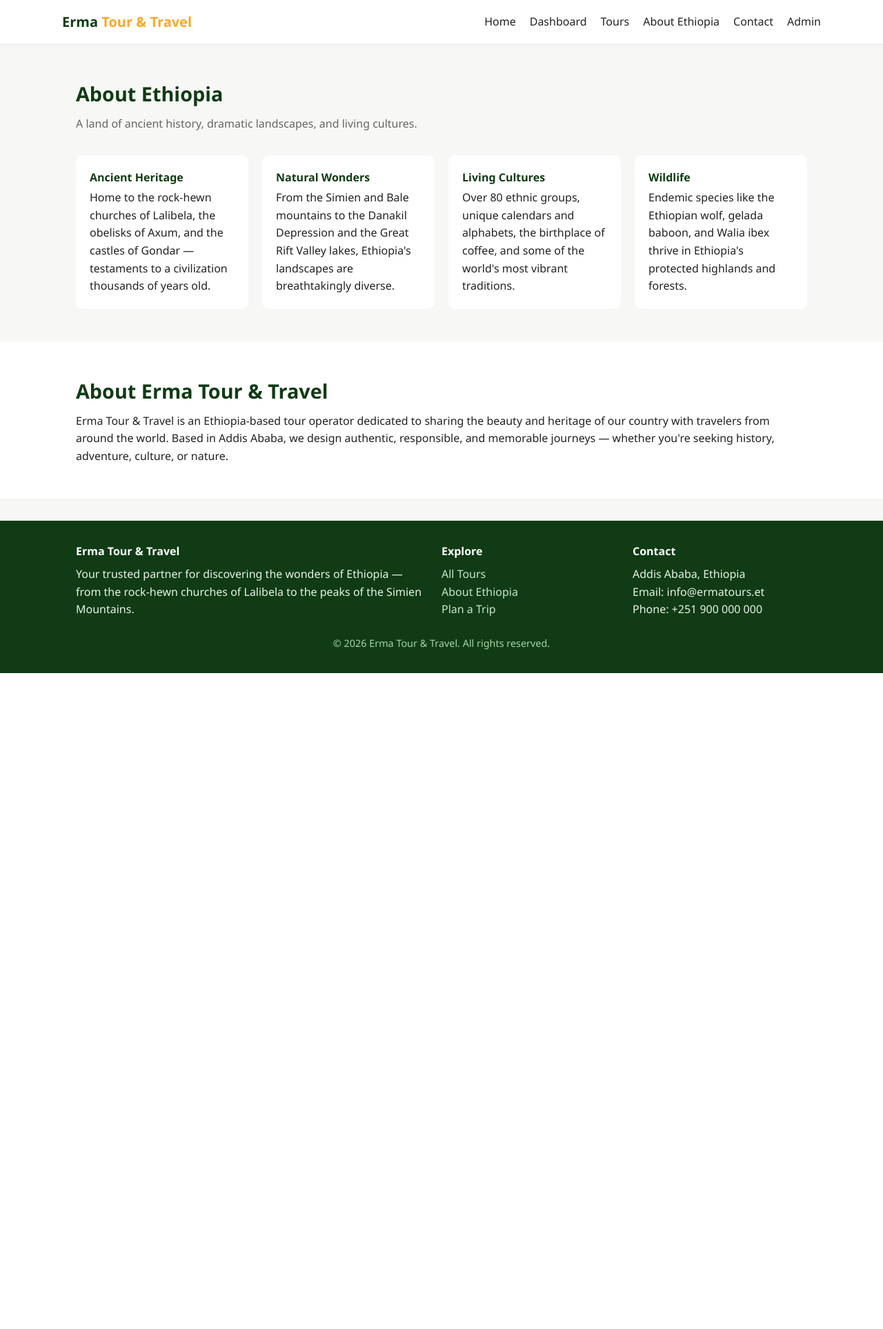
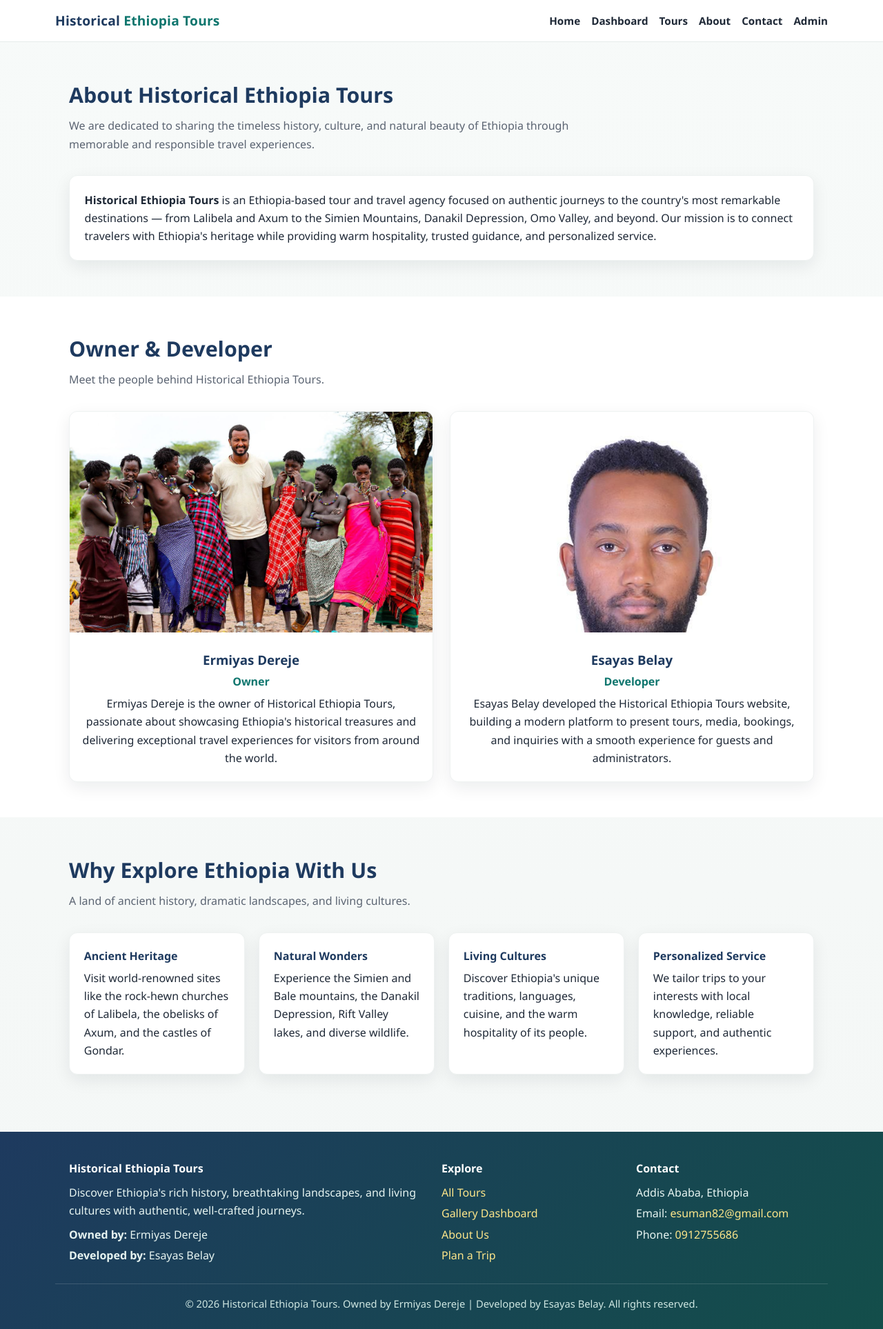
Before and after one commit to esuma-tech/erma-tour-travel, a FastAPI app: page /about in a window 1280 px wide. Shown: the whole page at 69% size. Before the commit the page ends 976 px from the top, so only its background shows below. Run offline with FastAPI, Linux system fonts and the light colour scheme.

Commit message:
Rebrand to Historical Ethiopia Tours, update theme/about/contact and team photos

```diff
--- a/app/config.py
+++ b/app/config.py
@@ -2,7 +2,7 @@ from pydantic_settings import BaseSettings, SettingsConfigDict
 
 
 class Settings(BaseSettings):
-    app_name: str = "Erma Tour & Travel"
+    app_name: str = "Historical Ethiopia Tours"
     database_url: str = "postgresql+psycopg://postgres:password@localhost:5432/erma_tours"
     secret_key: str = "change-me"
     debug: bool = True
--- a/app/static/css/style.css
+++ b/app/static/css/style.css
@@ -1,56 +1,71 @@
 :root {
-  --primary: #1b5e20;
-  --primary-dark: #103b14;
-  --accent: #f9a825;
-  --bg: #f7f7f5;
-  --text: #222;
-  --muted: #666;
+  --primary: #0f766e;
+  --primary-dark: #134e4a;
+  --secondary: #1e3a5f;
+  --accent: #d97706;
+  --accent-light: #fbbf24;
+  --bg: #f4f7f6;
+  --surface: #ffffff;
+  --text: #1f2937;
+  --muted: #5b6472;
   --white: #fff;
-  --radius: 10px;
+  --radius: 12px;
+  --shadow: 0 8px 24px rgba(15, 23, 42, 0.08);
 }
 * { box-sizing: border-box; margin: 0; padding: 0; }
-body { font-family: "Segoe UI", Tahoma, sans-serif; color: var(--text); background: var(--bg); line-height: 1.6; }
+body { font-family: "Segoe UI", Tahoma, Geneva, Verdana, sans-serif; color: var(--text); background: linear-gradient(180deg, #f7faf9 0%, var(--bg) 100%); line-height: 1.65; }
 a { color: var(--primary); text-decoration: none; }
-.container { max-width: 1100px; margin: 0 auto; padding: 0 1.25rem; }
-header { background: var(--white); border-bottom: 1px solid #e5e5e5; position: sticky; top: 0; z-index: 10; }
-.nav { display: flex; align-items: center; justify-content: space-between; padding: 1rem 0; }
-.brand { font-weight: 700; font-size: 1.25rem; color: var(--primary-dark); }
-.brand span { color: var(--accent); }
-.nav-links { list-style: none; display: flex; gap: 1.25rem; }
-.nav-links a { color: var(--text); font-weight: 500; }
-.nav-links a:hover { color: var(--primary); }
-.hero { background: linear-gradient(135deg, rgba(16,59,20,.85), rgba(27,94,32,.7)), url('https://images.unsplash.com/photo-1547471080-7cc2caa01a7e?w=1600') center/cover; color: var(--white); padding: 5rem 0; text-align: center; }
-.hero h1 { font-size: 2.6rem; margin-bottom: .75rem; }
-.hero p { font-size: 1.15rem; max-width: 700px; margin: 0 auto 1.5rem; color: #f0f0f0; }
-.btn { display: inline-block; background: var(--accent); color: #1a1a1a; padding: .7rem 1.4rem; border-radius: 999px; font-weight: 600; border: none; cursor: pointer; }
-.btn:hover { filter: brightness(.95); }
-.btn-outline { background: transparent; border: 2px solid var(--white); color: var(--white); }
-section { padding: 3rem 0; }
-.section-title { font-size: 1.8rem; margin-bottom: .5rem; color: var(--primary-dark); }
-.section-sub { color: var(--muted); margin-bottom: 2rem; }
+.container { max-width: 1120px; margin: 0 auto; padding: 0 1.25rem; }
+header { background: rgba(255,255,255,0.96); backdrop-filter: blur(6px); border-bottom: 1px solid #e6ecea; position: sticky; top: 0; z-index: 20; }
+.nav { display: flex; align-items: center; justify-content: space-between; padding: 0.9rem 0; gap: 1rem; }
+.brand { font-weight: 800; font-size: 1.2rem; color: var(--secondary); letter-spacing: .2px; }
+.brand span { color: var(--primary); }
+.nav-links { list-style: none; display: flex; flex-wrap: wrap; gap: 1rem; }
+.nav-links a { color: var(--text); font-weight: 600; font-size: .95rem; padding: .25rem 0; border-bottom: 2px solid transparent; }
+.nav-links a:hover { color: var(--primary); border-color: var(--accent-light); }
+.hero { background: linear-gradient(120deg, rgba(19,78,74,.88), rgba(30,58,95,.78)), url('https://images.unsplash.com/photo-1547471080-7cc2caa01a7e?w=1600') center/cover; color: var(--white); padding: 5.5rem 0; text-align: center; }
+.hero h1 { font-size: 2.8rem; margin-bottom: .75rem; line-height: 1.15; }
+.hero p { font-size: 1.15rem; max-width: 760px; margin: 0 auto 1.6rem; color: #eaf2f1; }
+.btn { display: inline-block; background: linear-gradient(135deg, var(--accent), #f59e0b); color: #1f2937; padding: .7rem 1.4rem; border-radius: 999px; font-weight: 700; border: none; cursor: pointer; box-shadow: 0 4px 12px rgba(217,119,6,.25); transition: transform .15s ease, filter .15s ease; }
+.btn:hover { filter: brightness(1.03); transform: translateY(-1px); }
+.btn-outline { background: rgba(255,255,255,.08); border: 2px solid rgba(255,255,255,.85); color: var(--white); box-shadow: none; }
+section { padding: 3.2rem 0; }
+.section-title { font-size: 1.9rem; margin-bottom: .4rem; color: var(--secondary); }
+.section-sub { color: var(--muted); margin-bottom: 2rem; max-width: 760px; }
 .grid { display: grid; grid-template-columns: repeat(auto-fit, minmax(260px, 1fr)); gap: 1.5rem; }
-.card { background: var(--white); border-radius: var(--radius); overflow: hidden; box-shadow: 0 2px 8px rgba(0,0,0,.06); display: flex; flex-direction: column; }
-.card img { width: 100%; height: 170px; object-fit: cover; }
-.card-body { padding: 1rem 1.1rem 1.25rem; flex: 1; display: flex; flex-direction: column; }
-.card-body h3 { margin-bottom: .25rem; color: var(--primary-dark); }
+.card { background: var(--surface); border-radius: var(--radius); overflow: hidden; box-shadow: var(--shadow); display: flex; flex-direction: column; border: 1px solid #eef2f1; }
+.card img { width: 100%; height: 180px; object-fit: cover; }
+.card-body { padding: 1.1rem 1.2rem 1.3rem; flex: 1; display: flex; flex-direction: column; }
+.card-body h3 { margin-bottom: .25rem; color: var(--secondary); }
 .meta { font-size: .9rem; color: var(--muted); margin-bottom: .5rem; }
-.price { margin-top: auto; font-weight: 700; color: var(--primary); }
+.price { margin-top: auto; font-weight: 800; color: var(--primary); }
 .features { display: grid; grid-template-columns: repeat(auto-fit, minmax(220px, 1fr)); gap: 1.25rem; }
-.feature { background: var(--white); padding: 1.25rem; border-radius: var(--radius); }
-.feature h4 { color: var(--primary-dark); margin-bottom: .25rem; }
-.detail { display: grid; grid-template-columns: 1.2fr 1fr; gap: 2rem; }
-.detail img { width: 100%; border-radius: var(--radius); }
-.panel { background: var(--white); padding: 1.25rem; border-radius: var(--radius); box-shadow: 0 2px 8px rgba(0,0,0,.05); }
-form label { display: block; font-weight: 500; margin: .6rem 0 .2rem; }
-form input, form textarea, form select { width: 100%; padding: .55rem .7rem; border: 1px solid #ccc; border-radius: 6px; font: inherit; }
+.feature { background: var(--surface); padding: 1.3rem; border-radius: var(--radius); box-shadow: var(--shadow); border: 1px solid #eef2f1; }
+.feature h4 { color: var(--secondary); margin-bottom: .3rem; }
+.detail { display: grid; grid-template-columns: 1.2fr 1fr; gap: 2rem; align-items: start; }
+.detail img { width: 100%; border-radius: var(--radius); box-shadow: var(--shadow); }
+.panel { background: var(--surface); padding: 1.35rem; border-radius: var(--radius); box-shadow: var(--shadow); border: 1px solid #eef2f1; }
+form label { display: block; font-weight: 600; margin: .65rem 0 .2rem; color: var(--secondary); }
+form input, form textarea, form select { width: 100%; padding: .6rem .75rem; border: 1px solid #cfd8d6; border-radius: 8px; font: inherit; background: #fff; }
+form input:focus, form textarea:focus { outline: none; border-color: var(--primary); box-shadow: 0 0 0 3px rgba(15,118,110,.12); }
 form textarea { min-height: 120px; resize: vertical; }
 form .row { display: grid; grid-template-columns: 1fr 1fr; gap: .75rem; }
-.alert { padding: .75rem 1rem; border-radius: 6px; margin-top: .75rem; }
-.alert-success { background: #e8f5e9; color: #1b5e20; }
-.alert-error { background: #ffebee; color: #c62828; }
-footer { background: #103b14; color: #e8f5e9; padding: 2rem 0; margin-top: 2rem; }
+.alert { padding: .75rem 1rem; border-radius: 8px; margin-top: .75rem; }
+.alert-success { background: #ecfdf5; color: #065f46; border: 1px solid #a7f3d0; }
+.alert-error { background: #fef2f2; color: #991b1b; border: 1px solid #fecaca; }
+.team-grid { display: grid; grid-template-columns: repeat(auto-fit, minmax(260px, 1fr)); gap: 1.5rem; margin-top: 1rem; }
+.profile-card { background: var(--surface); border-radius: var(--radius); overflow: hidden; box-shadow: var(--shadow); border: 1px solid #eef2f1; text-align: center; }
+.profile-card img { width: 100%; height: 320px; object-fit: cover; object-position: top center; background: #e5e7eb; }
+.profile-card .info { padding: 1.1rem 1rem 1.3rem; }
+.profile-card h3 { color: var(--secondary); margin-bottom: .15rem; }
+.profile-card .role { color: var(--primary); font-weight: 700; margin-bottom: .35rem; }
+.contact-box { margin-top: 1.25rem; padding: 1rem 1.1rem; background: linear-gradient(135deg, #ecfeff, #f0fdf4); border: 1px solid #cde8e3; border-radius: 10px; }
+.contact-box a { font-weight: 700; }
+footer { background: linear-gradient(135deg, var(--secondary), var(--primary-dark)); color: #e6f4f1; padding: 2.5rem 0 1.5rem; margin-top: 2rem; }
 footer .foot { display: grid; grid-template-columns: 2fr 1fr 1fr; gap: 1.5rem; }
-footer a { color: #c8e6c9; }
+footer a { color: #fde68a; }
 footer h4 { color: #fff; margin-bottom: .5rem; }
-footer .copy { text-align: center; margin-top: 1.5rem; font-size: .9rem; color: #a5d6a7; }
-@media (max-width: 800px) { .detail, footer .foot, form .row { grid-template-columns: 1fr; } .hero h1 { font-size: 2rem; } .nav { flex-direction: column; gap: .5rem; } }
+footer p { margin-bottom: .25rem; }
+footer .copy { text-align: center; margin-top: 1.5rem; font-size: .92rem; color: #cfe7e2; border-top: 1px solid rgba(255,255,255,.15); padding-top: 1rem; }
+@media (max-width: 900px) { .detail, footer .foot { grid-template-columns: 1fr; } .hero h1 { font-size: 2.1rem; } }
+@media (max-width: 700px) { .nav { flex-direction: column; align-items: flex-start; } .nav-links { gap: .6rem .9rem; } form .row { grid-template-columns: 1fr; } .profile-card img { height: 280px; } }
--- a/app/templates/about.html
+++ b/app/templates/about.html
@@ -1,22 +1,51 @@
 {% extends "base.html" %}
-{% block title %}About Ethiopia | Erma Tour & Travel{% endblock %}
+{% block title %}About | Historical Ethiopia Tours{% endblock %}
 {% block content %}
 <section>
   <div class="container">
-    <h2 class="section-title">About Ethiopia</h2>
-    <p class="section-sub">A land of ancient history, dramatic landscapes, and living cultures.</p>
-    <div class="features">
-      <div class="feature"><h4>Ancient Heritage</h4><p>Home to the rock-hewn churches of Lalibela, the obelisks of Axum, and the castles of Gondar — testaments to a civilization thousands of years old.</p></div>
-      <div class="feature"><h4>Natural Wonders</h4><p>From the Simien and Bale mountains to the Danakil Depression and the Great Rift Valley lakes, Ethiopia's landscapes are breathtakingly diverse.</p></div>
-      <div class="feature"><h4>Living Cultures</h4><p>Over 80 ethnic groups, unique calendars and alphabets, the birthplace of coffee, and some of the world's most vibrant traditions.</p></div>
-      <div class="feature"><h4>Wildlife</h4><p>Endemic species like the Ethiopian wolf, gelada baboon, and Walia ibex thrive in Ethiopia's protected highlands and forests.</p></div>
+    <h2 class="section-title">About Historical Ethiopia Tours</h2>
+    <p class="section-sub">We are dedicated to sharing the timeless history, culture, and natural beauty of Ethiopia through memorable and responsible travel experiences.</p>
+    <div class="panel">
+      <p><strong>Historical Ethiopia Tours</strong> is an Ethiopia-based tour and travel agency focused on authentic journeys to the country's most remarkable destinations — from Lalibela and Axum to the Simien Mountains, Danakil Depression, Omo Valley, and beyond. Our mission is to connect travelers with Ethiopia's heritage while providing warm hospitality, trusted guidance, and personalized service.</p>
     </div>
   </div>
 </section>
+
 <section style="background:#fff;">
   <div class="container">
-    <h2 class="section-title">About Erma Tour & Travel</h2>
-    <p>Erma Tour & Travel is an Ethiopia-based tour operator dedicated to sharing the beauty and heritage of our country with travelers from around the world. Based in Addis Ababa, we design authentic, responsible, and memorable journeys — whether you're seeking history, adventure, culture, or nature.</p>
+    <h2 class="section-title">Owner & Developer</h2>
+    <p class="section-sub">Meet the people behind Historical Ethiopia Tours.</p>
+    <div class="team-grid">
+      <div class="profile-card">
+        <img src="/static/images/ermiyas.jpeg" alt="Ermiyas Dereje - Owner of Historical Ethiopia Tours" />
+        <div class="info">
+          <h3>Ermiyas Dereje</h3>
+          <div class="role">Owner</div>
+          <p>Ermiyas Dereje is the owner of Historical Ethiopia Tours, passionate about showcasing Ethiopia's historical treasures and delivering exceptional travel experiences for visitors from around the world.</p>
+        </div>
+      </div>
+      <div class="profile-card">
+        <img src="/static/images/esayas.jpeg" alt="Esayas Belay - Developer of Historical Ethiopia Tours website" />
+        <div class="info">
+          <h3>Esayas Belay</h3>
+          <div class="role">Developer</div>
+          <p>Esayas Belay developed the Historical Ethiopia Tours website, building a modern platform to present tours, media, bookings, and inquiries with a smooth experience for guests and administrators.</p>
+        </div>
+      </div>
+    </div>
+  </div>
+</section>
+
+<section>
+  <div class="container">
+    <h2 class="section-title">Why Explore Ethiopia With Us</h2>
+    <p class="section-sub">A land of ancient history, dramatic landscapes, and living cultures.</p>
+    <div class="features">
+      <div class="feature"><h4>Ancient Heritage</h4><p>Visit world-renowned sites like the rock-hewn churches of Lalibela, the obelisks of Axum, and the castles of Gondar.</p></div>
+      <div class="feature"><h4>Natural Wonders</h4><p>Experience the Simien and Bale mountains, the Danakil Depression, Rift Valley lakes, and diverse wildlife.</p></div>
+      <div class="feature"><h4>Living Cultures</h4><p>Discover Ethiopia's unique traditions, languages, cuisine, and the warm hospitality of its people.</p></div>
+      <div class="feature"><h4>Personalized Service</h4><p>We tailor trips to your interests with local knowledge, reliable support, and authentic experiences.</p></div>
+    </div>
   </div>
 </section>
 {% endblock %}
--- a/app/templates/admin.html
+++ b/app/templates/admin.html
@@ -1,5 +1,5 @@
 {% extends "base.html" %}
-{% block title %}Admin Panel | Erma Tour & Travel{% endblock %}
+{% block title %}Admin Panel | Historical Ethiopia Tours{% endblock %}
 {% block content %}
 <section>
   <div class="container">
--- a/app/templates/admin_login.html
+++ b/app/templates/admin_login.html
@@ -1,5 +1,5 @@
 {% extends "base.html" %}
-{% block title %}Admin Login | Erma Tour & Travel{% endblock %}
+{% block title %}Admin Login | Historical Ethiopia Tours{% endblock %}
 {% block content %}
 <section>
   <div class="container" style="max-width:480px;">
--- a/app/templates/base.html
+++ b/app/templates/base.html
@@ -3,18 +3,18 @@
 <head>
   <meta charset="UTF-8" />
   <meta name="viewport" content="width=device-width, initial-scale=1.0" />
-  <title>{% block title %}Erma Tour & Travel{% endblock %}</title>
+  <title>{% block title %}Historical Ethiopia Tours{% endblock %}</title>
   <link rel="stylesheet" href="/static/css/style.css" />
 </head>
 <body>
   <header>
     <div class="container nav">
-      <a class="brand" href="/">Erma <span>Tour & Travel</span></a>
+      <a class="brand" href="/">Historical <span>Ethiopia Tours</span></a>
       <ul class="nav-links">
         <li><a href="/">Home</a></li>
         <li><a href="/dashboard">Dashboard</a></li>
         <li><a href="/tours">Tours</a></li>
-        <li><a href="/about">About Ethiopia</a></li>
+        <li><a href="/about">About</a></li>
         <li><a href="/contact">Contact</a></li>
         <li><a href="/admin/login">Admin</a></li>
       </ul>
@@ -26,23 +26,26 @@
   <footer>
     <div class="container foot">
       <div>
-        <h4>Erma Tour & Travel</h4>
-        <p>Your trusted partner for discovering the wonders of Ethiopia — from the rock-hewn churches of Lalibela to the peaks of the Simien Mountains.</p>
+        <h4>Historical Ethiopia Tours</h4>
+        <p>Discover Ethiopia's rich history, breathtaking landscapes, and living cultures with authentic, well-crafted journeys.</p>
+        <p style="margin-top:.5rem;"><strong>Owned by:</strong> Ermiyas Dereje</p>
+        <p><strong>Developed by:</strong> Esayas Belay</p>
       </div>
       <div>
         <h4>Explore</h4>
         <p><a href="/tours">All Tours</a></p>
-        <p><a href="/about">About Ethiopia</a></p>
+        <p><a href="/dashboard">Gallery Dashboard</a></p>
+        <p><a href="/about">About Us</a></p>
         <p><a href="/contact">Plan a Trip</a></p>
       </div>
       <div>
         <h4>Contact</h4>
         <p>Addis Ababa, Ethiopia</p>
-        <p>Email: info@ermatours.et</p>
-        <p>Phone: +251 900 000 000</p>
+        <p>Email: <a href="mailto:esuman82@gmail.com">esuman82@gmail.com</a></p>
+        <p>Phone: <a href="tel:+251912755686">0912755686</a></p>
       </div>
     </div>
-    <div class="container copy">&copy; 2026 Erma Tour & Travel. All rights reserved.</div>
+    <div class="container copy">&copy; 2026 Historical Ethiopia Tours. Owned by Ermiyas Dereje | Developed by Esayas Belay. All rights reserved.</div>
   </footer>
   {% block scripts %}{% endblock %}
 </body>
--- a/app/templates/dashboard.html
+++ b/app/templates/dashboard.html
@@ -1,5 +1,5 @@
 {% extends "base.html" %}
-{% block title %}Dashboard | Erma Tour & Travel{% endblock %}
+{% block title %}Dashboard | Historical Ethiopia Tours{% endblock %}
 {% block content %}
 <section>
   <div class="container">
@@ -30,7 +30,7 @@
       {% for img in images %}
       <div class="card">
         <a href="/static/media/{{ img | urlencode }}" target="_blank">
-          <img loading="lazy" src="/static/media/{{ img | urlencode }}" alt="Erma Tour photo {{ loop.index }}" style="height:220px;" />
+          <img loading="lazy" src="/static/media/{{ img | urlencode }}" alt="Historical Ethiopia Tours photo {{ loop.index }}" style="height:220px;" />
         </a>
       </div>
       {% else %}
--- a/app/templates/tour_detail.html
+++ b/app/templates/tour_detail.html
@@ -1,5 +1,5 @@
 {% extends "base.html" %}
-{% block title %}{{ tour.title if tour else 'Tour' }} | Erma Tour & Travel{% endblock %}
+{% block title %}{{ tour.title if tour else 'Tour' }} | Historical Ethiopia Tours{% endblock %}
 {% block content %}
 <section>
   <div class="container">
@@ -14,7 +14,7 @@
         <p>{{ tour.description }}</p>
       </div>
       <div class="panel">
-        <h3 style="margin-bottom:.5rem; color:#103b14;">Book this tour</h3>
+        <h3 style="margin-bottom:.5rem; color:#134e4a;">Book this tour</h3>
         <form id="booking-form">
           <input type="hidden" name="tour_id" value="{{ tour.id }}" />
           <label>Full name</label>
--- a/app/templates/tours.html
+++ b/app/templates/tours.html
@@ -1,5 +1,5 @@
 {% extends "base.html" %}
-{% block title %}Tours | Erma Tour & Travel{% endblock %}
+{% block title %}Tours | Historical Ethiopia Tours{% endblock %}
 {% block content %}
 <section>
   <div class="container">
```
Also changed, not shown: app/templates/contact.html (+11 -5 lines), app/templates/index.html (+6 -6 lines), app/static/images/erma.jpeg (added), app/static/images/ermiyas.jpeg (added), app/static/images/esayas.jpeg (added), erma.jpeg (added), esayas.jpeg (added).
